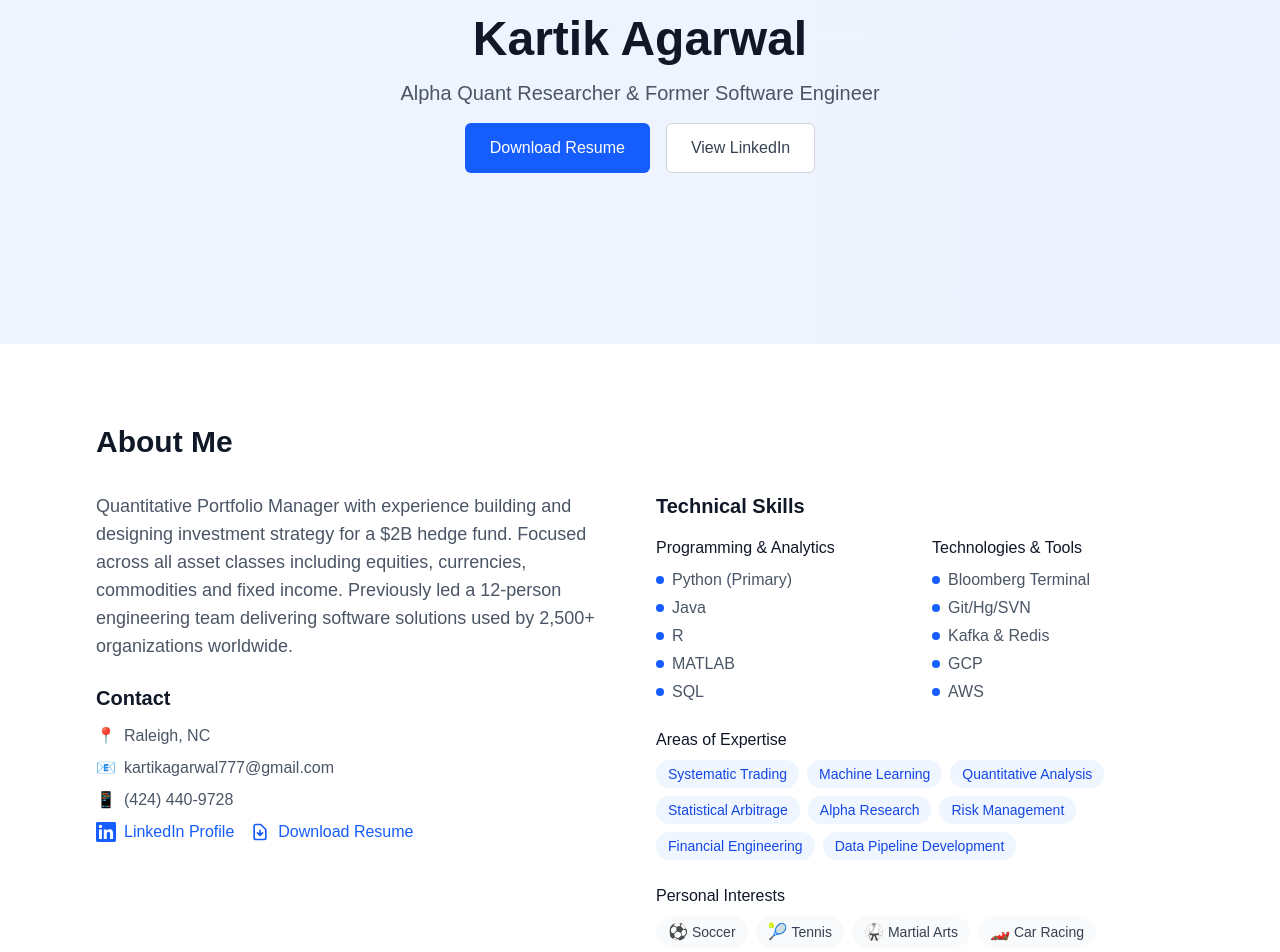
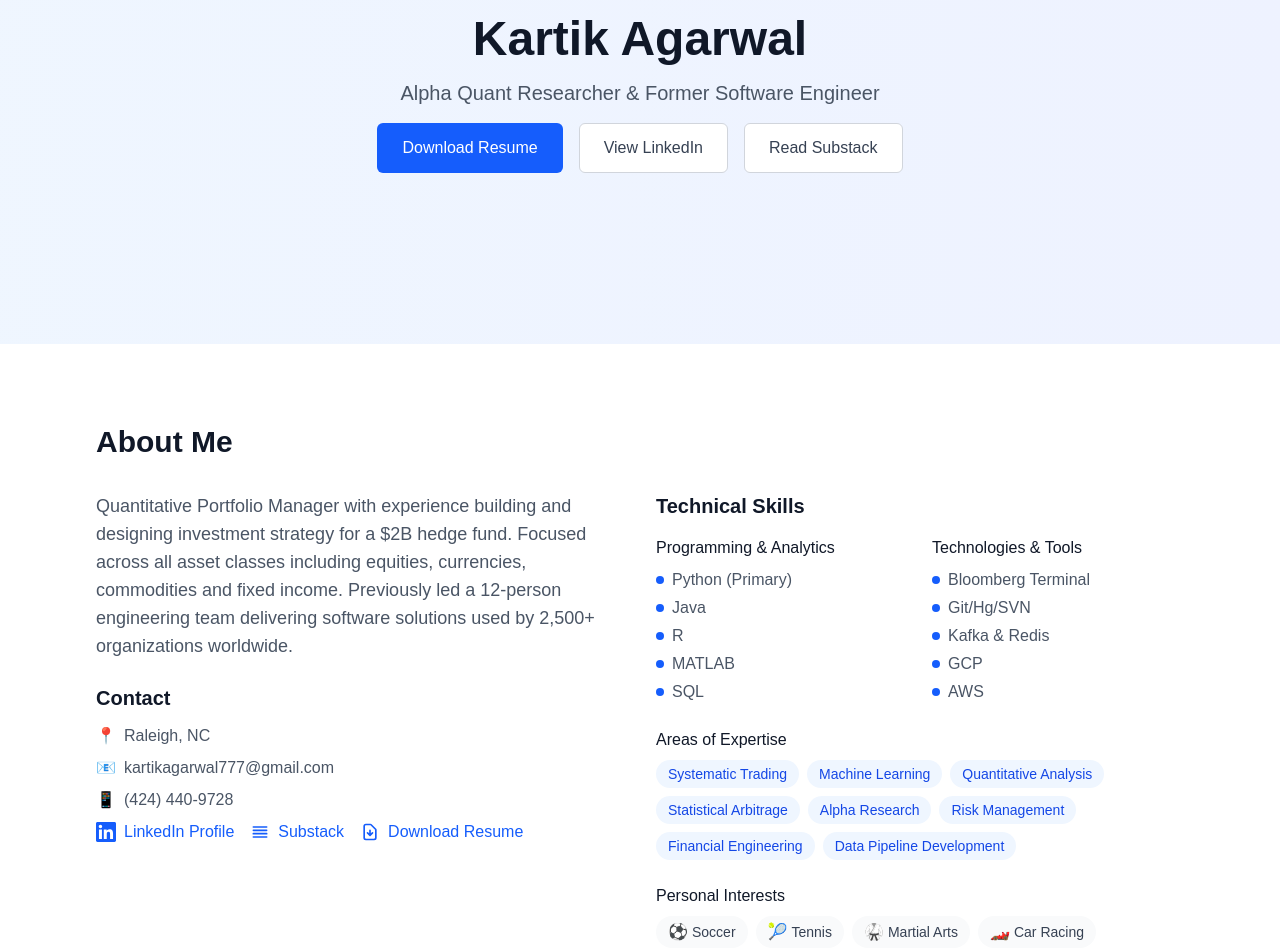
Before and after one commit to kartikagarwal777/portfolio-website, a Next.js app: page / in a window 1280 px wide. Shown: the part 220-1172 px from the top of the page. Built offline with nearby package versions, Linux system fonts and the light colour scheme.

Commit message:
Add Substack links

```diff
--- a/src/app/page.tsx
+++ b/src/app/page.tsx
@@ -34,6 +34,14 @@ export default function Home() {
               >
                 View LinkedIn
               </a>
+              <a
+                href="https://kartikag.substack.com"
+                target="_blank"
+                rel="noopener noreferrer"
+                className="inline-flex items-center px-6 py-3 border border-gray-300 text-base font-medium rounded-md text-gray-700 bg-white hover:bg-gray-50 hover:scale-105 transition-all"
+              >
+                Read Substack
+              </a>
             </div>
           </div>
         </section>
--- a/src/components/About.tsx
+++ b/src/components/About.tsx
@@ -45,6 +45,17 @@ const About = () => {
                       <path d="M20.447 20.452h-3.554v-5.569c0-1.328-.027-3.037-1.852-3.037-1.853 0-2.136 1.445-2.136 2.939v5.667H9.351V9h3.414v1.561h.046c.477-.9 1.637-1.85 3.37-1.85 3.601 0 4.267 2.37 4.267 5.455v6.286zM5.337 7.433c-1.144 0-2.063-.926-2.063-2.065 0-1.138.92-2.063 2.063-2.063 1.14 0 2.064.925 2.064 2.063 0 1.139-.925 2.065-2.064 2.065zm1.782 13.019H3.555V9h3.564v11.452zM22.225 0H1.771C.792 0 0 .774 0 1.729v20.542C0 23.227.792 24 1.771 24h20.451C23.2 24 24 23.227 24 22.271V1.729C24 .774 23.2 0 22.225 0z"/>
                     </svg>
                     LinkedIn Profile
+                  </a>
+                  <a
+                    href="https://kartikag.substack.com"
+                    target="_blank"
+                    rel="noopener noreferrer"
+                    className="text-blue-600 hover:text-blue-800 flex items-center"
+                  >
+                    <svg className="w-5 h-5 mr-2" fill="none" stroke="currentColor" viewBox="0 0 24 24">
+                      <path strokeLinecap="round" strokeLinejoin="round" strokeWidth={2} d="M4 6h16M4 10h16M4 14h16M4 18h16" />
+                    </svg>
+                    Substack
                   </a>
                   <a
                     href="/Kartik_Agarwal.pdf"
```
